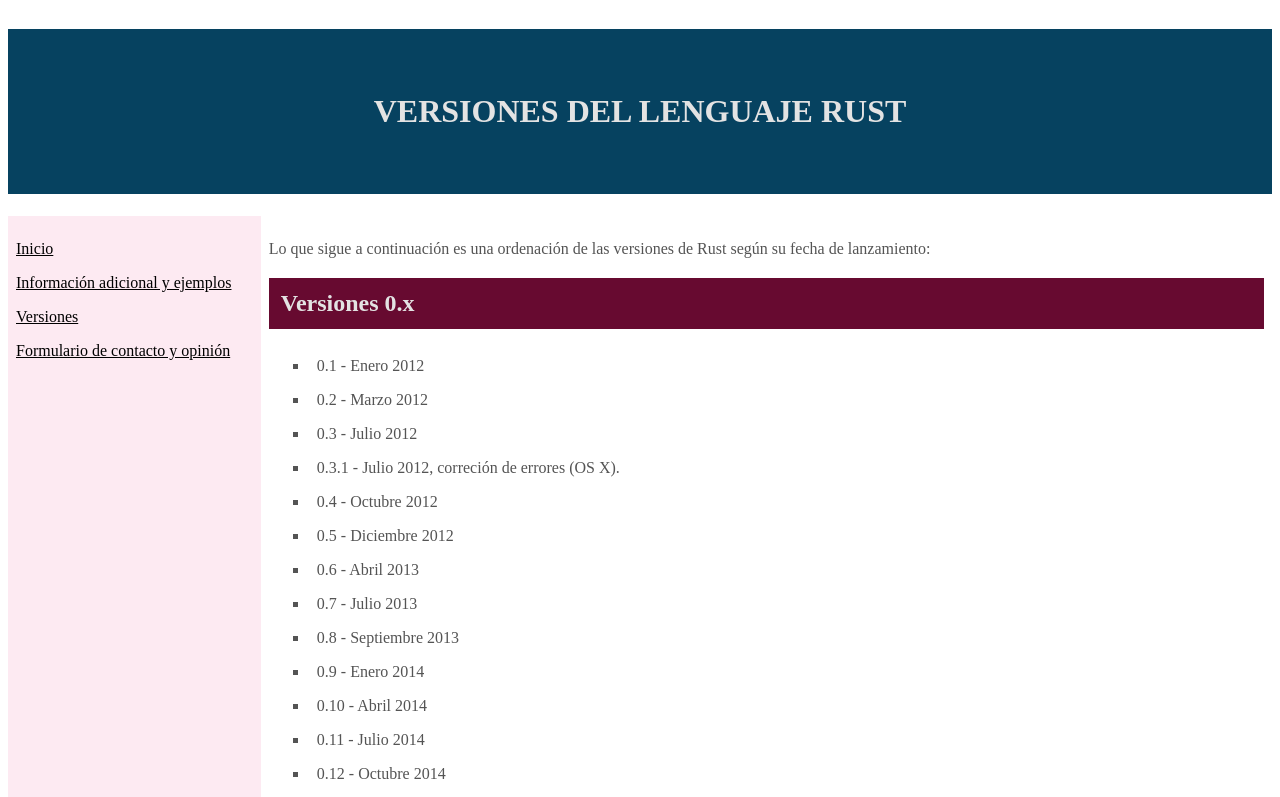
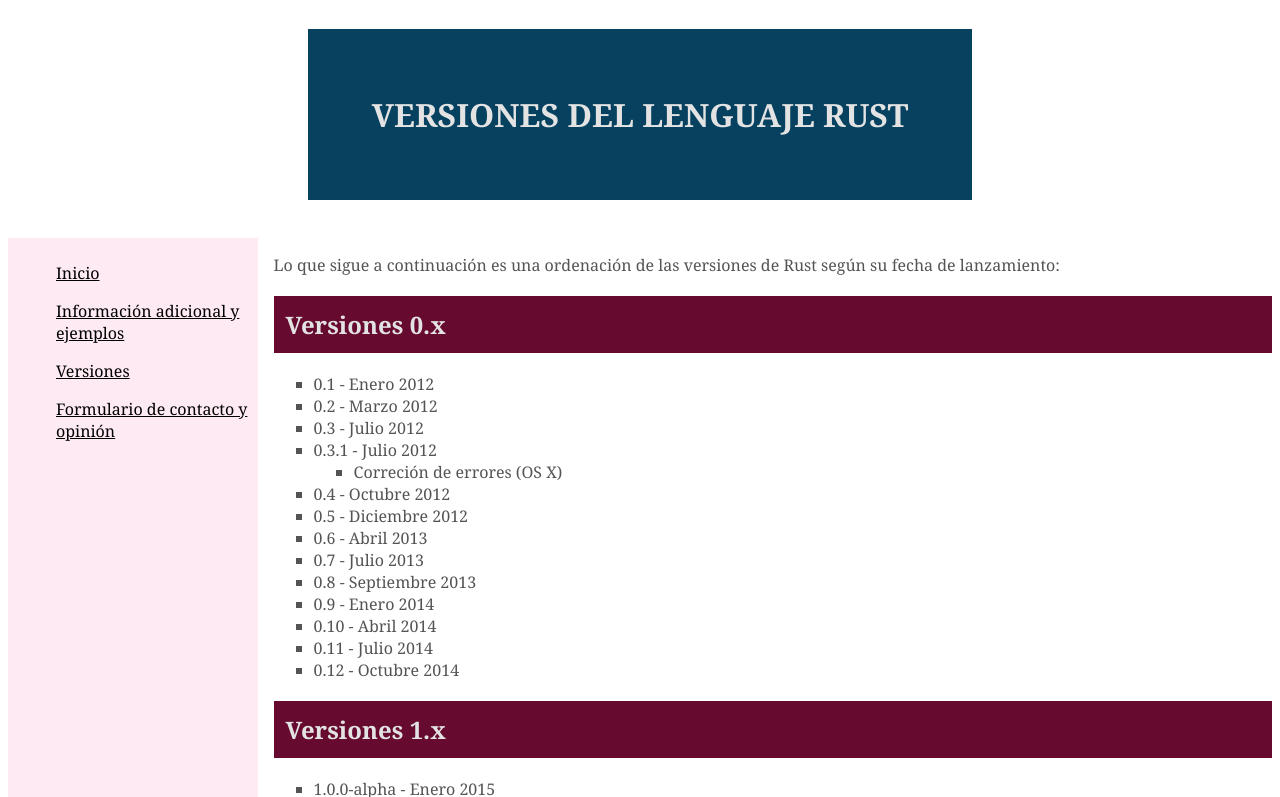
Before and after one commit to UO276188/SEW-2022-2023-HTML-CSS, a plain HTML site: page versiones.html in a window 1280 px wide. Shown: the top 797 px of the page. Drawn offline with Linux system fonts and the light colour scheme.

Commit message:
Lunes 1.0

```diff
--- a/estilo/estilo-tabla.css
+++ b/estilo/estilo-tabla.css
@@ -5,7 +5,7 @@
 
 /*Especificidad: 001*/
 table {
-	width: 100%;
+	width: 80%;
 	border-collapse: collapse;
 }
 /*Especificidad: 001*/
@@ -22,7 +22,6 @@
 th{
 	color: #545454;
 	background-color: #f7f7f7;
-	text-align: center;
 }
 /*Especificidad: 002*/
 table caption {
--- a/estilo/estilo.css
+++ b/estilo/estilo.css
@@ -5,33 +5,35 @@
 
 /*Especificidad: 001*/
 body {
-	font-family: Georigia, Thaoma, serif;
+	font-family: Georgia, Thaoma, serif;
 	color: #545454;
 	background-color: #fff;
-	text-align: justify;
+	justify-self: stretch;
 }
+
 /*Especificidad: 001*/
 h1 {
 	color: #E3E3E3;
 	background-color:#064260;
 	text-transform: uppercase;
 	padding: 2em;
-	text-align: center;
 }
 /*Especificidad: 001*/
 h2 {
 	color: #E3E3E3;
 	background-color:#670A30;
-	text-align: left;
 	padding: 0.5em;
 }
 
 /*Especificidad: 002*/
 body nav {
-	padding: 0.5em;
 	background-color: #FDEAF2;
 	color: black;
-	border:  #670A30;
+}
+/*Especificidad: 002*/
+nav li{
+	list-style-type: none;
+	padding: 0.5em;
 }
 
 /*Especificidad: 002*/
@@ -53,10 +55,9 @@
 /*Especificidad: 004*/
 body main pre code{
 	color: #000;
-	background-color: #fff;
+	background-color: rgb(240, 230, 230);
 }
 /*Especificidad: 001*/
 li {
 	list-style-type: square;
-	padding: 0.5em;
-  }
+}
--- a/estilo/layout.css
+++ b/estilo/layout.css
@@ -11,24 +11,30 @@
 	"header header"
 	"nav main"
 	"footer footer";
+	column-gap: 1em;
+	row-gap: 1em;
 }
 
 /*Especificidad: 002*/
 body header{
 	grid-area: header;
+	justify-self: stretch;
+	align-self: stretch;
+	justify-items: center;
 }
 /*Especificidad: 002*/
 body main{
 	grid-area: main;
-	padding: 0.5em;
+	justify-items: stretch;
 }
+
 /*Especificidad: 002*/
 body nav {
 	grid-area: nav;
+	justify-self: stretch;
 }
 
 /*Especificidad: 002*/
 body footer{
 	grid-area: footer;
-	padding: 1em;
 }
--- a/versiones.html
+++ b/versiones.html
@@ -27,10 +27,12 @@
 	</header>
 
 	<nav>
-		<p><a tabindex="1" accesskey="I" href="index.html" >Inicio</a></p>
-		<p><a tabindex="2" accesskey="N" href="info.html" >Información adicional y ejemplos</a></p>
-		<p><a tabindex="3" accesskey="V" href="versiones.html" >Versiones</a></p>
-		<p><a tabindex="4" accesskey="F" href="formulario.html" >Formulario de contacto y opinión</a></p>
+		<ul>
+			<li><a tabindex="1" accesskey="I" href="index.html" >Inicio</a></li>
+			<li><a tabindex="2" accesskey="N" href="info.html" >Información adicional y ejemplos</a></li>
+			<li><a tabindex="3" accesskey="V" href="versiones.html" >Versiones</a></li>
+			<li><a tabindex="4" accesskey="F" href="formulario.html" >Formulario de contacto y opinión</a></li>
+		</ul>
 	</nav>
 
 	<main>
@@ -42,8 +44,10 @@
 		<ul>
 			<li>0.1 - Enero 2012</li>
 			<li>0.2 - Marzo 2012</li>
-			<li>0.3 - Julio 2012
-			<li>0.3.1 - Julio 2012, correción de errores (OS X).</li>
+			<li>0.3 - Julio 2012</li>
+			<li>0.3.1 - Julio 2012
+				<ul><li>Correción de errores (OS X)</li></ul>
+			</li>
 			<li>0.4 - Octubre 2012</li>
 			<li>0.5 - Diciembre 2012</li>
 			<li>0.6 - Abril 2013</li>
```
Also changed, not shown: formulario.html (+6 -4 lines), index.html (+6 -4 lines), info.html (+6 -4 lines).
